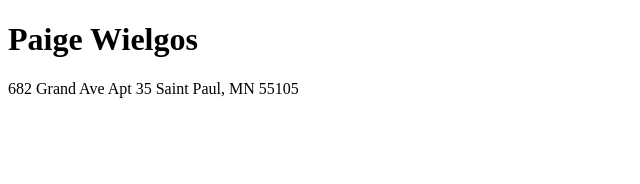
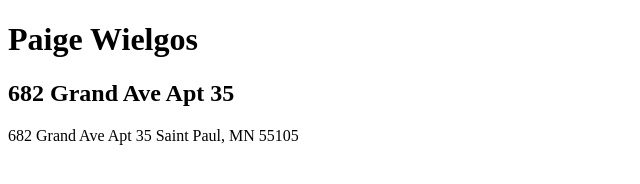
Before and after one commit to pwielgos/pwielgos.github.io, a plain HTML site: page index.html in a window 1280 px wide. Shown: the whole page, without its empty margins (0-640 px from the left). Drawn offline with Linux system fonts and the light colour scheme.

Commit message:
Update index.html

```diff
--- a/index.html
+++ b/index.html
@@ -8,6 +8,7 @@
   <body>
     <header>
       <h1 class="page-title">Paige Wielgos</h1>
+      <h2>682 Grand Ave Apt 35</h2>
     <p1>682 Grand Ave Apt 35</p1>
       <p2>Saint Paul, MN 55105</p2>
 </body>
```
